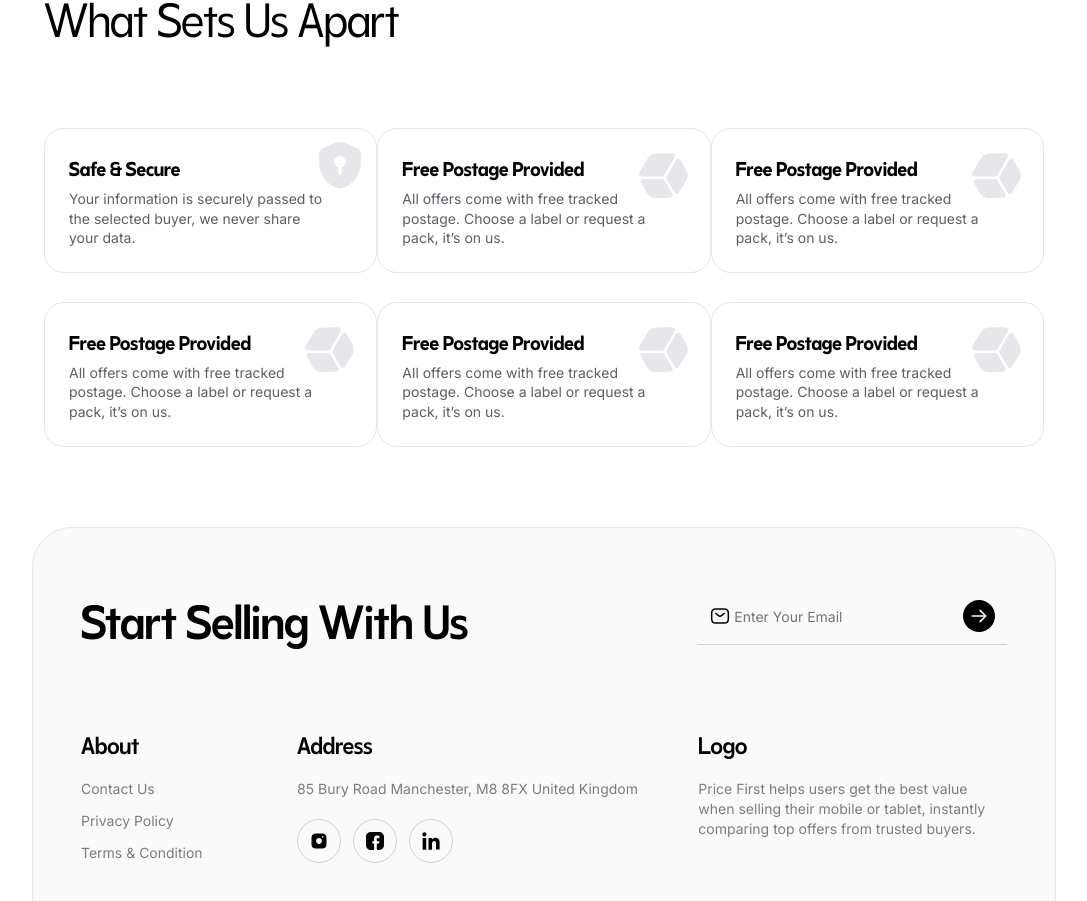
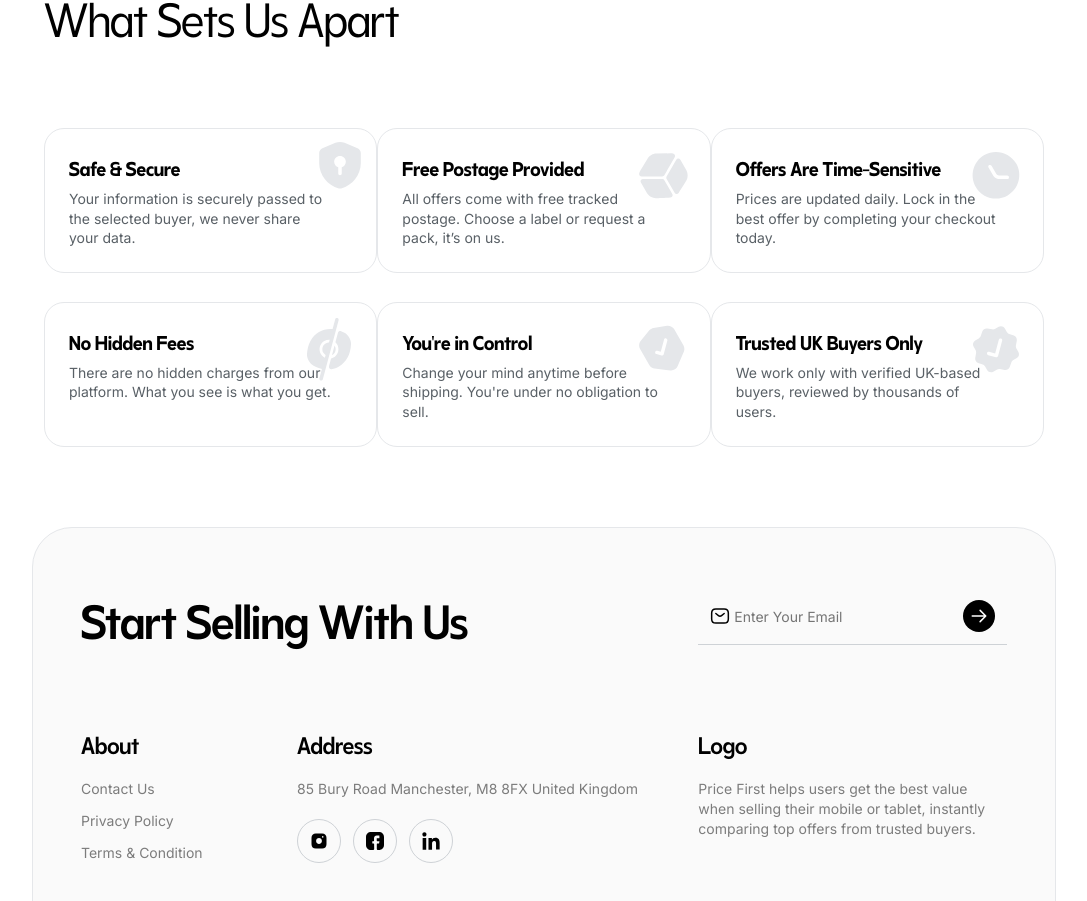
Before and after one commit to SyedZaroon/PriceFirst, a React (Vite) app: page / in a window 1280 px wide. Shown: the part 2249-3150 px from the top of the page, without its empty margins (96-1183 px from the left). Built offline with nearby package versions, Linux system fonts and the light colour scheme.

Commit message:
icon box content

```diff
--- /dev/null
+++ b/src/assets/icons/ShieldTick.jsx
@@ -0,0 +1,22 @@
+import React from 'react'
+
+const ShieldTick = () => {
+  return (
+    <>
+      <svg
+        width={78}
+        height={77}
+        viewBox="0 0 78 77"
+        fill="none"
+        xmlns="http://www.w3.org/2000/svg"
+      >
+        <path
+          d="M43.0221 14.6953L29.5047 16.9492C28.1079 17.1899 26.2286 18.2749 25.3218 19.3642L16.6112 29.9436C14.9359 31.9886 14.6447 35.4976 15.963 37.781L25.413 54.1489C26.358 55.7857 28.6774 57.3295 30.5508 57.5411L46.4598 59.4297C49.2716 59.7731 52.4845 57.9181 53.593 55.3113L59.912 40.5895C60.6538 38.841 60.4881 36.0807 59.5431 34.4439L50.0931 18.076C48.795 15.7809 45.6105 14.2786 43.0221 14.6953ZM43.372 29.5813L39.6995 43.2871C39.5714 43.7652 39.2691 44.1283 38.8852 44.35C38.5013 44.5717 38.0356 44.6519 37.5575 44.5238L32.4344 43.1169C31.51 42.8692 30.95 41.8992 31.1977 40.9749C31.4454 40.0506 32.4153 39.4906 33.3397 39.7382L36.7821 40.6606L40.0019 28.6442C40.2495 27.7198 41.2195 27.1598 42.1438 27.4075C43.0682 27.6552 43.6398 28.6453 43.372 29.5813Z"
+          fill="#E5E7EA"
+        />
+      </svg>
+    </>
+  );
+}
+
+export default ShieldTick
--- a/src/components/uniqueSellingPoints/UniqueSellingPoints.jsx
+++ b/src/components/uniqueSellingPoints/UniqueSellingPoints.jsx
@@ -3,6 +3,10 @@ import styles from "./uniqueSellingPoints.module.css";
 import IconBox from "../iconBox/IconBox";
 import SecuritySafe from "../../assets/icons/SecuritySafe";
 import Box from "../../assets/icons/Box";
+import Clock from '../../assets/icons/Clock'
+import EyeSlash from "../../assets/icons/EyeSlash";
+import ShieldTick from "../../assets/icons/ShieldTick";
+import Verify from "../../assets/icons/Verify";
 
 const UniqueSellingPoints = () => {
   const iconBoxData = [
@@ -17,24 +21,24 @@ const UniqueSellingPoints = () => {
       icon: <Box />,
     },
     {
-      title: "Free Postage Provided",
-      desc: "All offers come with free tracked postage. Choose a label or request a pack, it’s on us.",
-      icon: <Box />,
+      title: "Offers Are Time-Sensitive",
+      desc: "Prices are updated daily. Lock in the best offer by completing your checkout today.",
+      icon: <Clock />,
     },
     {
-      title: "Free Postage Provided",
-      desc: "All offers come with free tracked postage. Choose a label or request a pack, it’s on us.",
-      icon: <Box />,
+      title: "No Hidden Fees",
+      desc: "There are no hidden charges from our platform. What you see is what you get.",
+      icon: <EyeSlash />,
     },
     {
-      title: "Free Postage Provided",
-      desc: "All offers come with free tracked postage. Choose a label or request a pack, it’s on us.",
-      icon: <Box />,
+      title: "You're in Control",
+      desc: "Change your mind anytime before shipping. You're under no obligation to sell.",
+      icon: <ShieldTick />,
     },
     {
-      title: "Free Postage Provided",
-      desc: "All offers come with free tracked postage. Choose a label or request a pack, it’s on us.",
-      icon: <Box />,
+      title: "Trusted UK Buyers Only",
+      desc: "We work only with verified UK-based buyers, reviewed by thousands of users.",
+      icon: <Verify />,
     },
   ];
 
```
